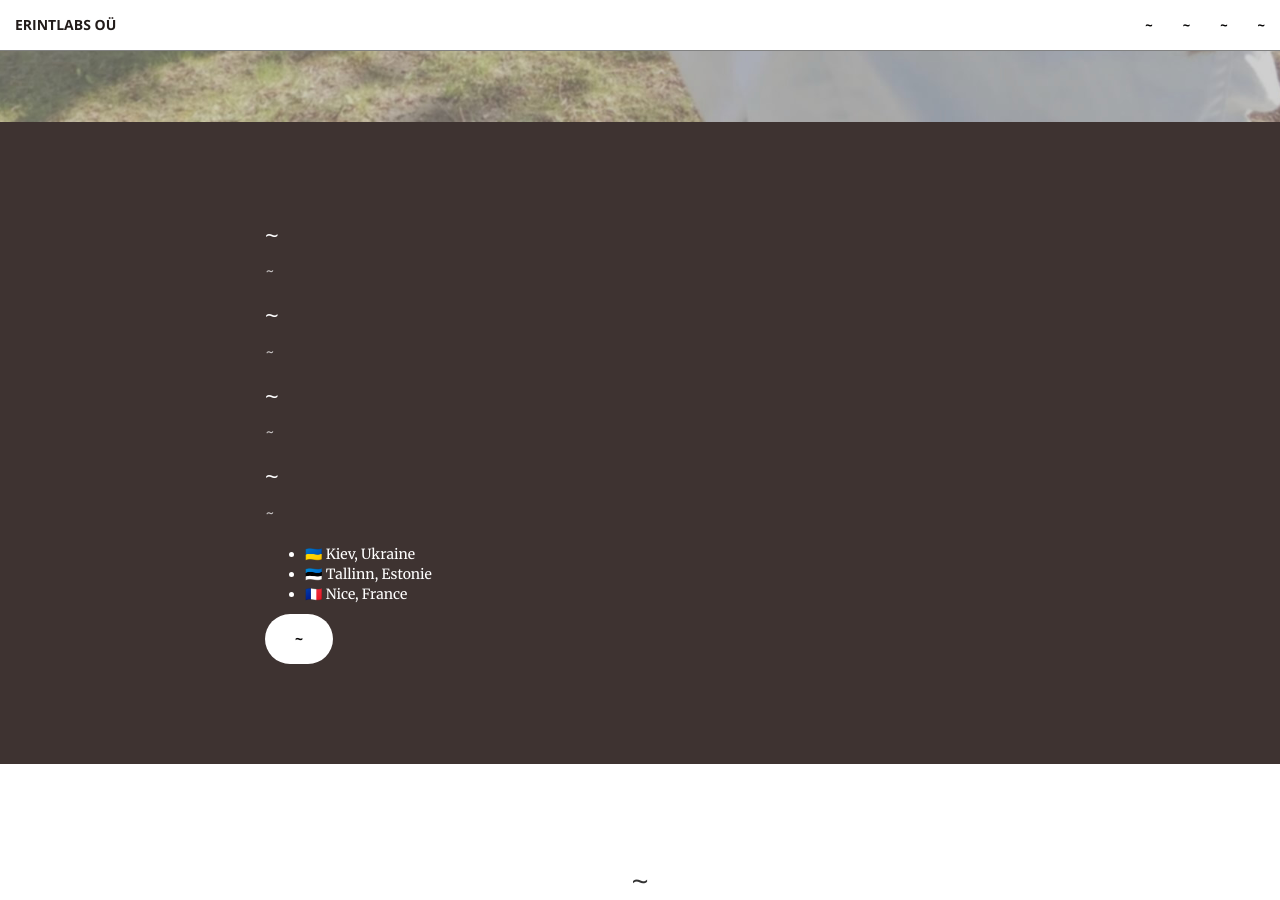
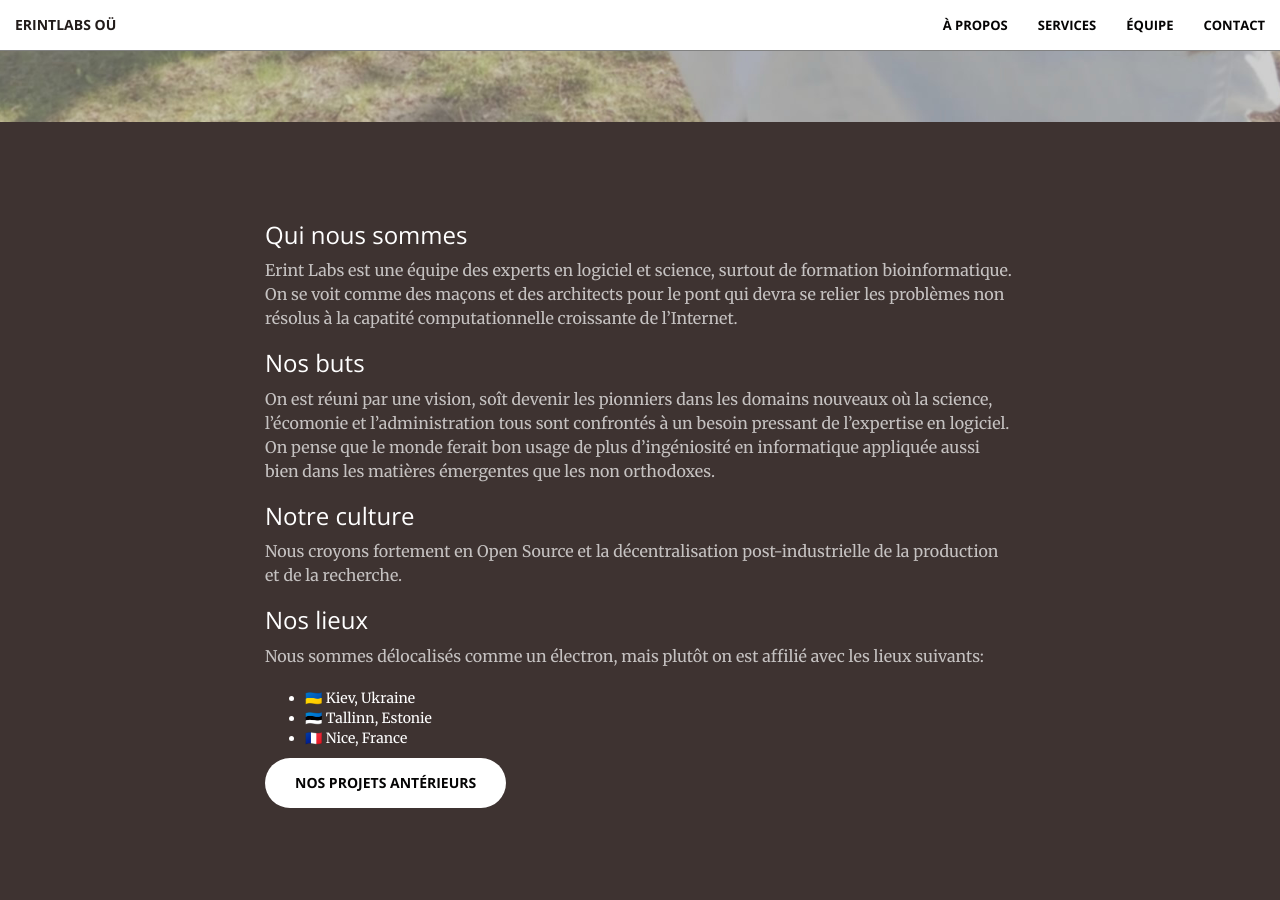
Before and after one commit to Ecognize/Ecognize.github.io, a Jekyll site: the page built from fr/index.html, in a window 1280 px wide and 900 px high, scrolled down 778 px. Built offline with Jekyll 4.4.1, drawn with Linux system fonts in a browser that asks for light colours; some of the changed text lies outside the part shown.

Commit message:
French strings, fixes #20
Also minor other fixes

```diff
--- a/_config.yml
+++ b/_config.yml
@@ -46,7 +46,7 @@
     about_who_head:     'Who we are'
     about_who_text:     'Erint Labs is a team of science and software experts, mainly having a bioinformatics background. We see ourselves as the bricklayers and the architects for the bridge to connect unsolved problems to evergrowing computational abilities of the Internet.'
     about_what_head:    'Our goals'
-    about_what_text:    'We are brought together by a vision of becoming pioneers in the novel fields where science, economy and administration all face a dire need of software expertise. We think the world would make good use of more computer ingenuity applied to both emerging and unorthodox areas.'
+    about_what_text:    'We are brought together by a vision of becoming the pioneers in the novel fields where science, economy and administration all face a dire need of software expertise. We think the world would make good use of more computer ingenuity applied to both emerging and unorthodox areas.'
     about_how_head:     'Our culture'
     about_how_text:     'We strongly believe in Open Source and the post-industrial decentralisation of production and research.'
     about_where_head:   'Our locations'
@@ -55,7 +55,6 @@
     contact_head:       'Let’s Get In Touch!'
     contact_txt:        'Are you puzzled with an issue that needs computational cracking? Do you have an interesting project you would love to outsource? Don’t hesitate to contact us:'
     logo_alt:           'ErintLabs Logo'
-    big_head:           'Your bioinformatics & biotechnology partner'
     ui_more_info:       'Find Out More'
     ui_nav_toggle:      'Toggle navigation'
     ui_about:           'About'
@@ -69,7 +68,7 @@
     service_lab_txt:    'What if a spectral analyser didn’t cost a fortune? Would you like to produce your own pippettes from recycled sources? How about fitting the equipment to your needs and taste instead of adapting to the gear’s own limitations?'
     service_auto_head:  'Internet of Efficiency'
     service_auto_txt:   'A surprising amount of organisations, governments and individuals around would accomplish more throughput while cutting a huge deal of waste should their activities use more tools that modern computer science ecosystem has to offer.'
-    service_pbr_head:   'Bio-Photo-Reactors'
+    service_pbr_head:   'Photo-Bio-Reactors'
     service_pbr_txt:    'When encased in isolated modular cubicles and put to work, the tiny algae have shown a great promise to help the world get off fossil fuel needle, sequester greenhouse gases from the atmosphere and encourage localisation of energy production.'
     team_head:          'Get to know'
     team_txt:           'our team'
@@ -94,7 +93,6 @@
     contact_head:       '~'
     contact_txt:        '~'
     logo_alt:           '~'
-    big_head:           '~'
     ui_more_info:       '~'
     ui_nav_toggle:      '~'
     ui_about:           '~'
@@ -120,37 +118,38 @@
     estonia:            'Таллінн, Естонія'
     france:             'Ніцца, Франція'
   fr:
-    page_head:          '~'
-    about_who_head:     '~'
-    about_who_text:     '~'
-    about_what_head:    '~'
-    about_what_text:    '~'
-    about_how_head:     '~'
-    about_how_text:     '~'
-    about_where_head:   '~'
-    about_where_text:   '~'
-    what_we_do_head:    '~'
-    contact_head:       '~'
-    contact_txt:        '~'
-    logo_alt:           '~'
-    big_head:           '~'
-    ui_more_info:       '~'
-    ui_nav_toggle:      '~'
-    ui_about:           '~'
-    ui_services:        '~'
-    ui_team:            '~'
-    ui_contact:         '~'
-    service_head:       '~'
-    service_it_head:    '~'
-    service_it_txt:     '~'
-    service_lab_head:   '~'
-    service_lab_txt:    '~'
-    service_auto_head:  '~'
-    service_auto_txt:   '~'
-    service_pbr_head:   '~'
-    service_pbr_txt:    '~'
-    team_head:          '~'
-    team_txt:           '~'
+    page_head:          'Erint Labs OÜ — logiciel + science = ❤'
+    about_who_head:     'Qui nous sommes'
+    about_who_text:     'Erint Labs est une équipe des experts en logiciel et science, surtout de formation bioinformatique. On se voit comme des maçons et des architects pour le pont qui devra se relier les problèmes non résolus à la capatité computationnelle croissante de l’Internet.'
+    about_what_head:    'Nos buts'
+    about_what_text:    'On est réuni par une vision, soît devenir les pionniers dans les domains nouveaux où la science, l’écomonie et l’administration tous sont confrontés à un besoin pressant de l’expertise en logiciel. On pense que le monde ferait bon usage de plus d’ingéniosité en informatique appliquée aussi bien dans les matières émergentes que les non orthodoxes.'
+    about_how_head:     'Notre culture'
+    about_how_text:     'Nous croyons fortement en Open Source et la décentralisation post-industrielle de la production et de la recherche.'
+    about_where_head:   'Nos lieux'
+    about_where_text:   'Nous sommes délocalisés comme un électron, mais plutôt on est affilié avec les lieux suivants:'
+    what_we_do_head:    'Nos projets antérieurs'
+    contact_head:       'Restons en contact!'
+    contact_txt:        'Êtes-vous perplexe avec un problème qu’il faut résoudre avec calcul? Avez-vous un projet intéressant que vous voudriez impartir? N’hesitez pas de nous contacter:'
+    logo_alt:           'Logo d’Erint Labs'
+    ui_more_info:       'En savoir plus'
+    ui_nav_toggle:      'Basculer la navigation'
+    ui_about:           'À propos'
+    ui_services:        'Services'
+    ui_team:            'Équipe'
+    ui_contact:         'Contact'
+    service_head:       'Notre Accent de Recherche'
+    # TODO: No short way to replicate original, study how much space we have
+    service_it_head:    'Logiciel en Science'
+    service_it_txt:     'Le monde scientifique produce couramment plus des données qu’un homme est en mesure d’interpréter dans sa tête donc il y la demande pour les developeurs multi-disciplinaires qui soulageraient le casse-tête inhérent à l’explication de la recherche à un ordinateur.'
+    service_lab_head:   'Laboratoire sur Mesure'
+    # Sentences reordered for greater justice because I can't find a "what if" equivalent that doesn't start from "ou" or "et"
+    service_lab_txt:    'Souhaitez-vous fabriquer votre propres pipettes à partir de matériaux recyclés? Et si un analyseur spectrale ne coûtait pas une fortune? Pourquoi n’ajuster le matériel à vos besoins et vos goûts au lieu de se adapter pour les limites d’équipment vous-mêmes?'
+    service_auto_head:  'Internet d’Efficacité'
+    service_auto_txt:   'Il est étonnant combien il y a des organisations, gouvernements et individus qui pourraient accomplir plus en réduisant beaucoup des gaspillages si leurs activites utilisaient plus des moyens moderns que l’écosysteme informatique a à offrir.'
+    service_pbr_head:   'Photo-Bio-Reacteurs'
+    service_pbr_txt:    'Encastrées dans les cabines modulaires isolées et mis au travail, les petites algues sont grands prometteurs pour aider le monde à renoncer aux carburants fossiles, à séquestrer les gaz à effet de serre et à inciter la production localisée d’énergie.'
+    team_head:          'Rencontrez'
+    team_txt:           'notre équipe'
     company_name_code:  'Erint Labs OÜ, 14034333'
     company_address1:   '6 rue Sepapaja'
     company_address2:   'EE-15551 Tallinn'
@@ -172,7 +171,6 @@
     contact_head:       '~'
     contact_txt:        '~'
     logo_alt:           '~'
-    big_head:           '~'
     ui_more_info:       '~'
     ui_nav_toggle:      '~'
     ui_about:           '~'
```
